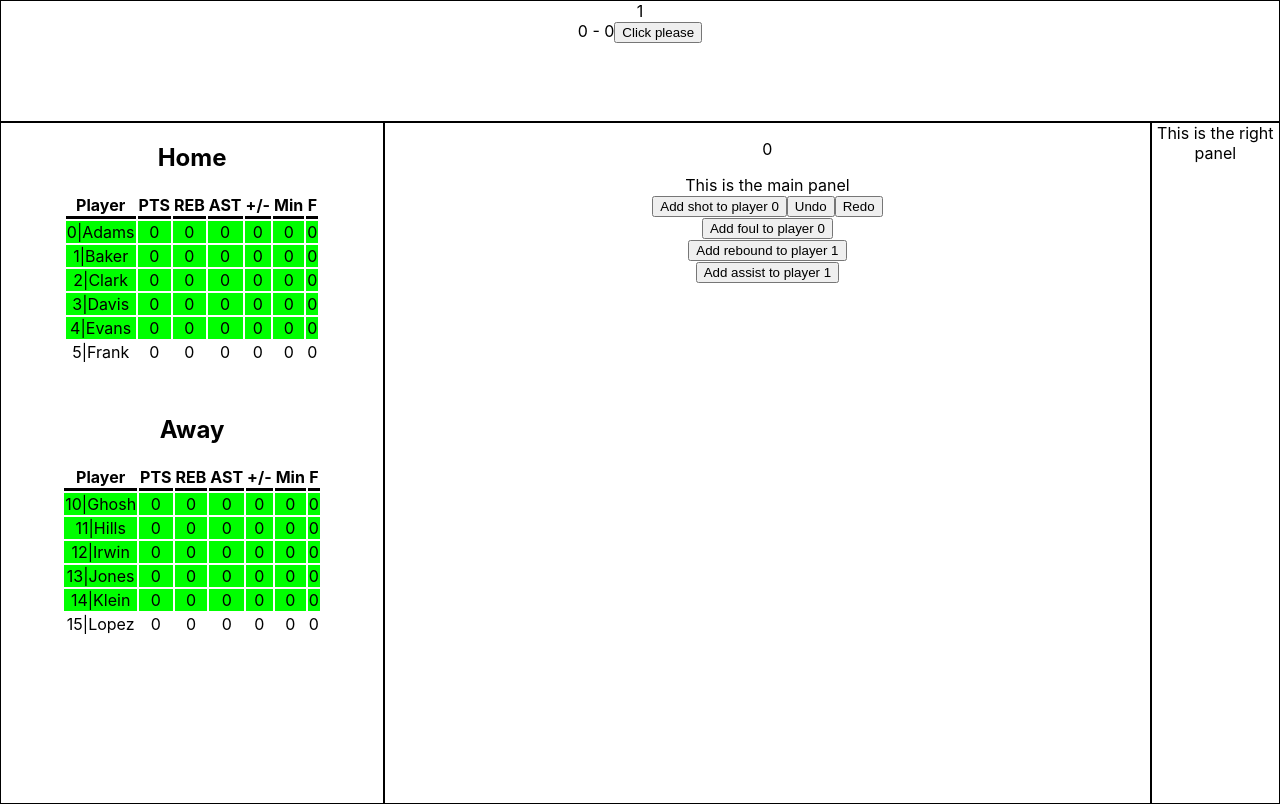
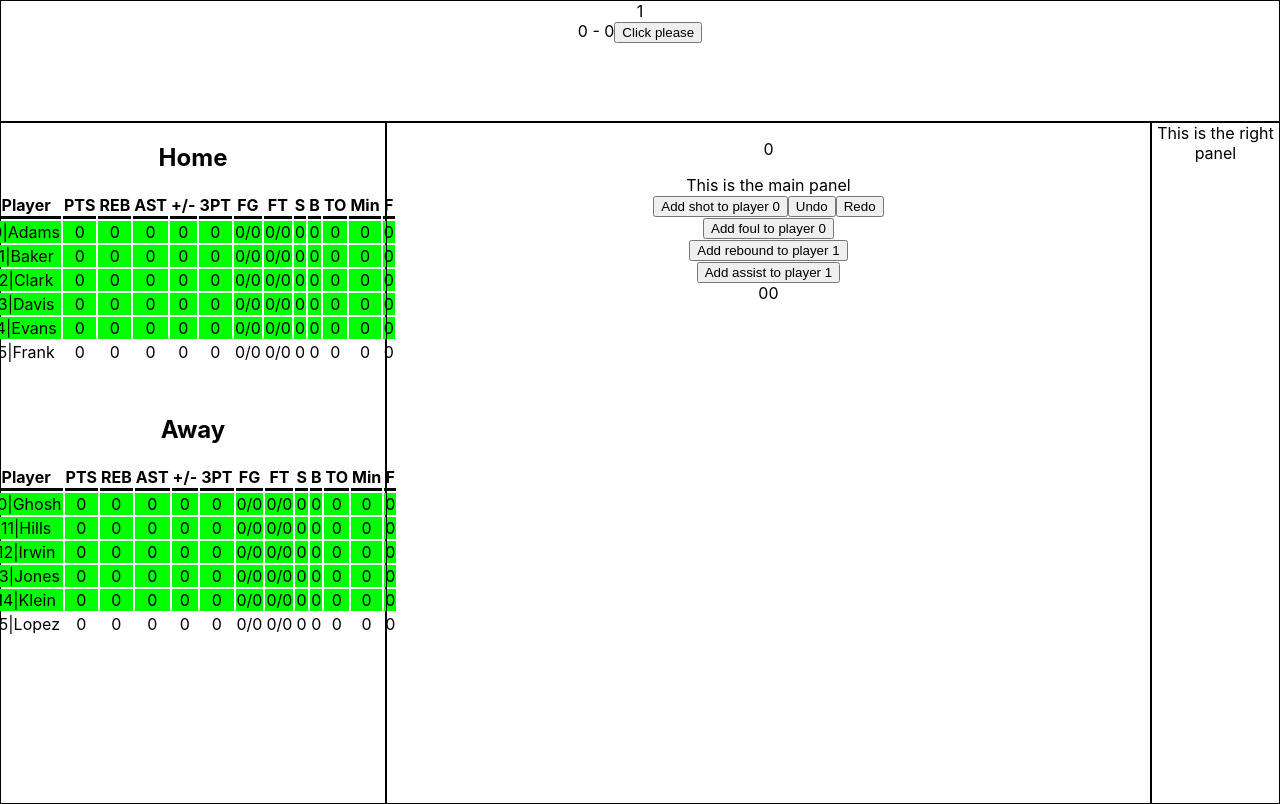
Before and after one commit to z-score-sports/data-entry-site-v2, a React (Create React App) app: page / in a window 1280 px wide. Built offline with nearby package versions, Linux system fonts and the light colour scheme.

Commit message:
unsaved changes committed, example tables updated for all statistics

```diff
--- a/src/components/elements/RosterPanel.tsx
+++ b/src/components/elements/RosterPanel.tsx
@@ -1,38 +1,55 @@
-import { observer } from "mobx-react-lite"
-import '../../App.css';
+import { observer } from "mobx-react-lite";
+import "../../App.css";
 import { Roster } from "../../state/Roster";
 
+type propsType = {
+    team: Roster;
+};
 
-type propsType = {
-    team: Roster
-}
-
-function RosterPanel({team}: propsType) {
-
-
+function RosterPanel({ team }: propsType) {
     return (
         <div>
             <h2>{team.teamName}</h2>
-    <table className = "rosterPanel">
-        <tr className = "headerRow">
+            <table className="rosterPanel">
+                <tr className="headerRow">
                     <th>Player</th>
                     <th>PTS</th>
                     <th>REB</th>
                     <th>AST</th>
                     <th>+/-</th>
+                    <th>3PT</th>
+                    <th>FG</th>
+                    <th>FT</th>
+                    <th>S</th>
+                    <th>B</th>
+                    <th>TO</th>
                     <th>Min</th>
                     <th>F</th>
                 </tr>
                 {team.getPlayerArr().map((p) => {
-        return <tr className = {"pRow" + p.inGame} >
-            <th>{p.num}|{p.lastName}</th>
+                    return (
+                        <tr className={"pRow" + p.inGame}>
+                            <th>
+                                {p.num}|{p.lastName}
+                            </th>
                             <th>{p.points}</th>
                             <th>{p.rebounds}</th>
                             <th>{p.assists}</th>
                             <th>{p.plusminus}</th>
+                            <th>{p.threePointers}</th>
+                            <th>
+                                {p.fgm}/{p.fga}
+                            </th>
+                            <th>
+                                {p.ftm}/{p.fta}
+                            </th>
+                            <th>{p.steals}</th>
+                            <th>{p.blocks}</th>
+                            <th>{p.turnovers}</th>
                             <th>{p.minutes}</th>
                             <th>{p.fouls}</th>
                         </tr>
+                    );
                 })}
             </table>
         </div>
--- a/src/components/panels/MainPanel.tsx
+++ b/src/components/panels/MainPanel.tsx
@@ -1,40 +1,37 @@
-import React, { useContext } from 'react';
-import { observer } from "mobx-react-lite"
-import '../../App.css';
-import GameState from '../../state/GameState';
-import { GameStateContext } from '../../App';
-import { Team } from '../../state/Player';
+import { observer } from "mobx-react-lite";
+import { useContext } from "react";
+import { GameStateContext } from "../../App";
+import "../../App.css";
+import { Team } from "../../state/Player";
 
 function MainPanel() {
-
-  const context = useContext(GameStateContext)
+    const context = useContext(GameStateContext);
 
     const addShot = () => {
-      context.actionStack.addShot(0, 3, true)
-  }
+        context.actionStack.addShot(0, 3, true);
+    };
 
     const undoAction = () => {
-      context.actionStack.undo()
-
-  }
+        context.actionStack.undo();
+    };
 
     const redoAction = () => {
         context.actionStack.redo();
-  }
+    };
 
     const addFoul = () => {
-    context.actionStack.addFoul(0, Team.home)
-  }
+        context.actionStack.addFoul(0, Team.home);
+    };
 
     const addRebound = () => {
-    context.actionStack.addRebound(1, Team.home)
-  }
+        context.actionStack.addRebound(1, Team.home);
+    };
     const addAssist = () => {
-    context.actionStack.addAssist(1)
-  }
+        context.actionStack.addAssist(1);
+    };
 
     return (
-    <div className = "mPanel">
+        <div className="mPanel">
             <p>{context.actionStack.curPos}</p>
             This is the main panel
             <div>
@@ -51,6 +48,10 @@ function MainPanel() {
             <div>
                 <button onClick={addAssist}>Add assist to player 1</button>
             </div>
+            <div>
+                {context.gameRoster.getRoster(Team.home).getPlayer(0).fga}
+                {context.gameRoster.getRoster(Team.home).getPlayer(0).fgm}
+            </div>
         </div>
     );
 }
--- a/src/state/actions/Turnover.ts
+++ b/src/state/actions/Turnover.ts
@@ -103,3 +103,4 @@ class TurnoverPublisher extends Publisher {
 }
 
 export { Turnover, Steal, TurnoverPublisher };
+export type { TurnoverOutMessage };
--- a/src/state/statistics.ts
+++ b/src/state/statistics.ts
@@ -299,8 +299,6 @@ class StealStats implements Subscriber {
 
 /*
 Stats left:
-- Steals
-- Turnovers
 - Minutes
 
 */
```
Lines whose indentation alone changed are shown as unchanged.
